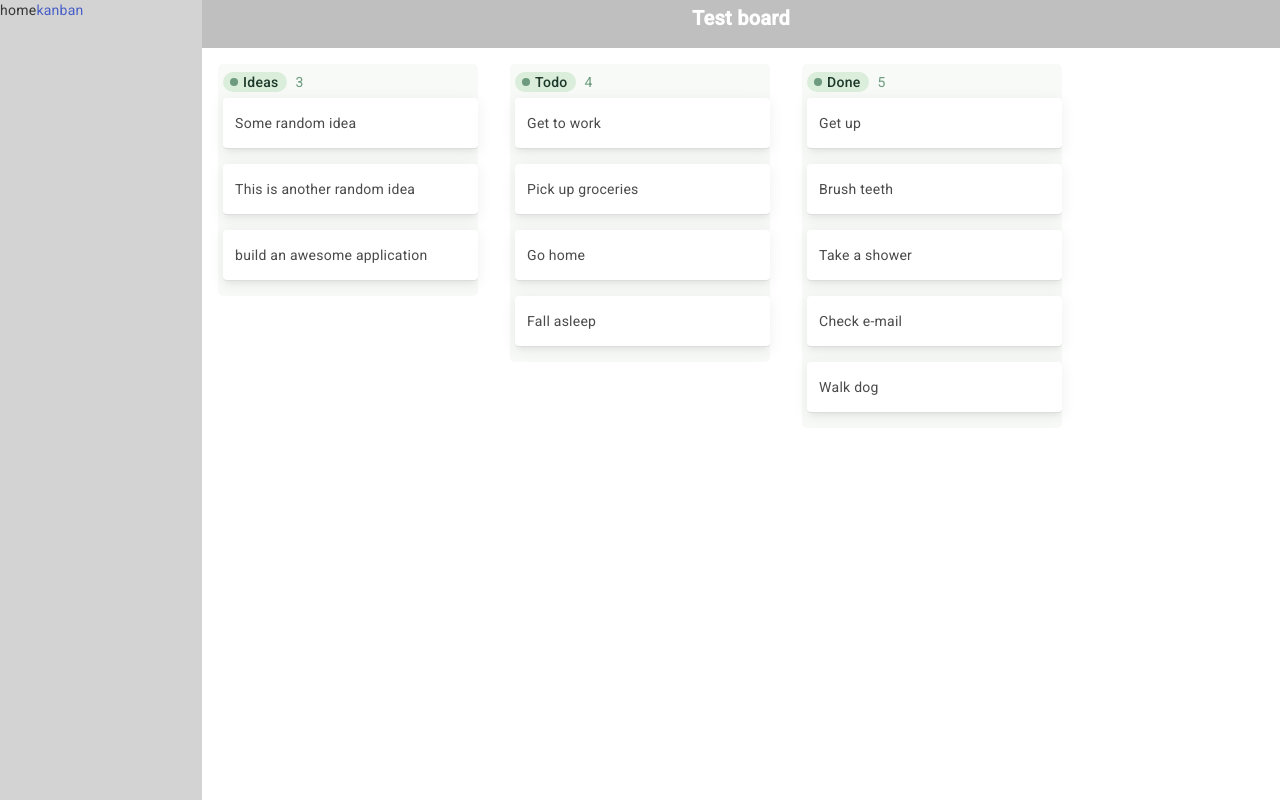
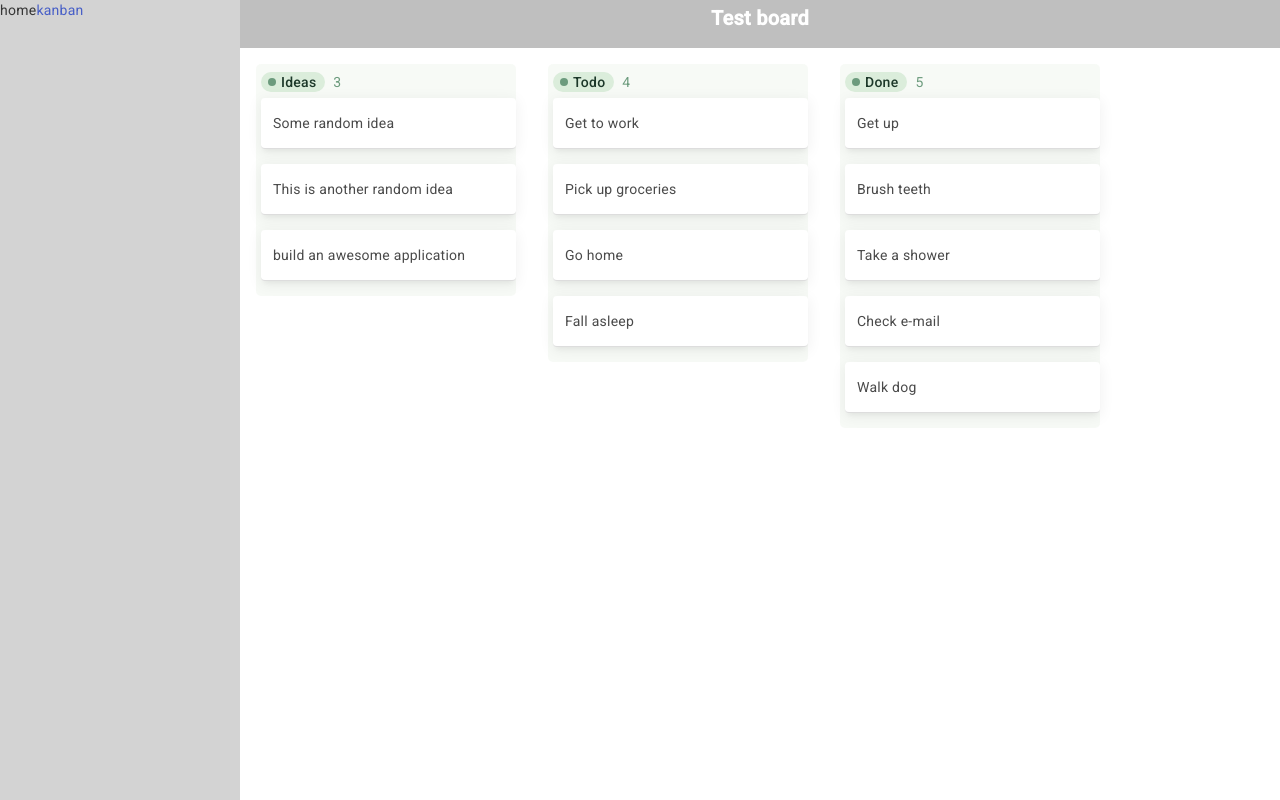
Before and after one commit to mdorizon/dashboard-project, an Angular app: page /kanban in a window 1280 px wide. Built offline with nearby package versions, Linux system fonts and the light colour scheme.

Commit message:
navbar max-width fixed

```diff
--- a/src/app/app.component.css
+++ b/src/app/app.component.css
@@ -7,7 +7,8 @@ main {
 .navbar {
   background-color: lightgrey;
   height: 100%;
-  width: 240px;
+  max-width: 240px;
+  width: 100%;
 }
 
 .container {
--- a/src/app/app.component.scss
+++ b/src/app/app.component.scss
@@ -6,7 +6,8 @@ main {
 .navbar {
   background-color: lightgrey;
   height: 100%;
-  width: 240px;
+  max-width: 240px;
+  width: 100%;
 }
 .container {
   display: flex;
```
Also changed, not shown: 1 other file (tests, documents, lock files or other folders).
